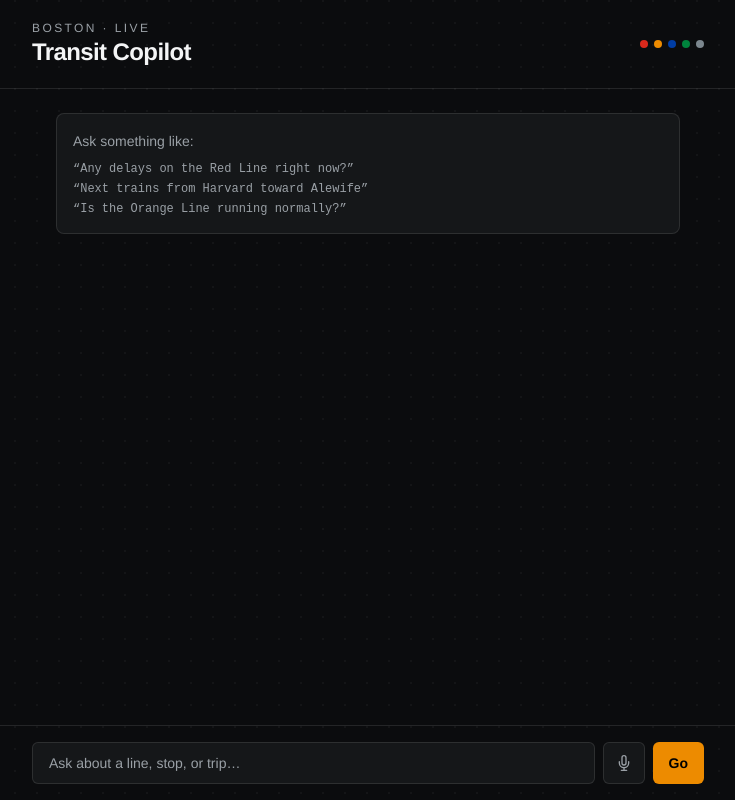
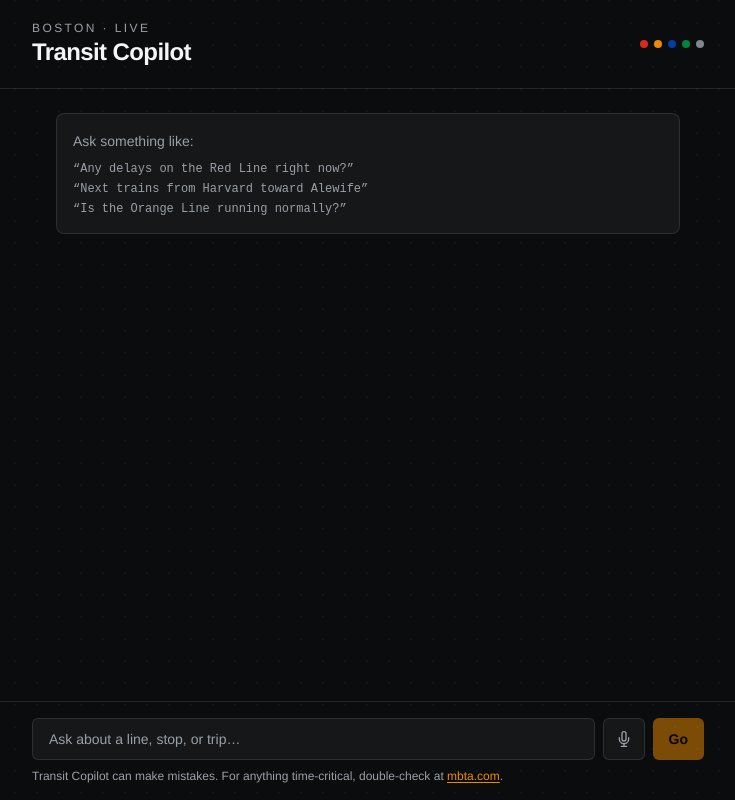
Before and after one commit to navneetjoshi223/boston-transit-copilot, a Next.js app: page / in a window 1280 px wide. Shown: the whole page, without its empty margins (272-1007 px from the left). Built offline with nearby package versions, Linux system fonts and the light colour scheme.

Commit message:
Prevent submission of empty messages (Go button disabled) and added user guidance text on LLM model hallucination errors

```diff
--- a/app/page.tsx
+++ b/app/page.tsx
@@ -64,7 +64,7 @@ export default function Home() {
 
   const handleSubmit = (e: React.FormEvent) => {
     e.preventDefault();
-    if (!input) return;
+    if (!input.trim()) return;
     clearError();
     speech.stop(); // don't let a still-listening mic keep appending to the next message
     sendMessage({ text: input });
@@ -227,7 +227,7 @@ export default function Home() {
           )}
           <button
             type="submit"
-            disabled={isLoading}
+            disabled={isLoading || !input.trim()}
             className="bg-mbta-orange text-black font-semibold text-sm rounded-md px-4 py-2.5 disabled:opacity-50"
           >
             Go
@@ -238,6 +238,18 @@ export default function Home() {
             {speech.error}
           </p>
         )}
+        <p className="max-w-2xl mx-auto text-xs text-mbta-dim mt-2">
+          Transit Copilot can make mistakes. For anything time-critical, double-check at{" "}
+          <a
+            href="https://www.mbta.com"
+            target="_blank"
+            rel="noreferrer"
+            className="text-mbta-orange underline underline-offset-2"
+          >
+            mbta.com
+          </a>
+          .
+        </p>
       </form>
     </main>
   );
```
